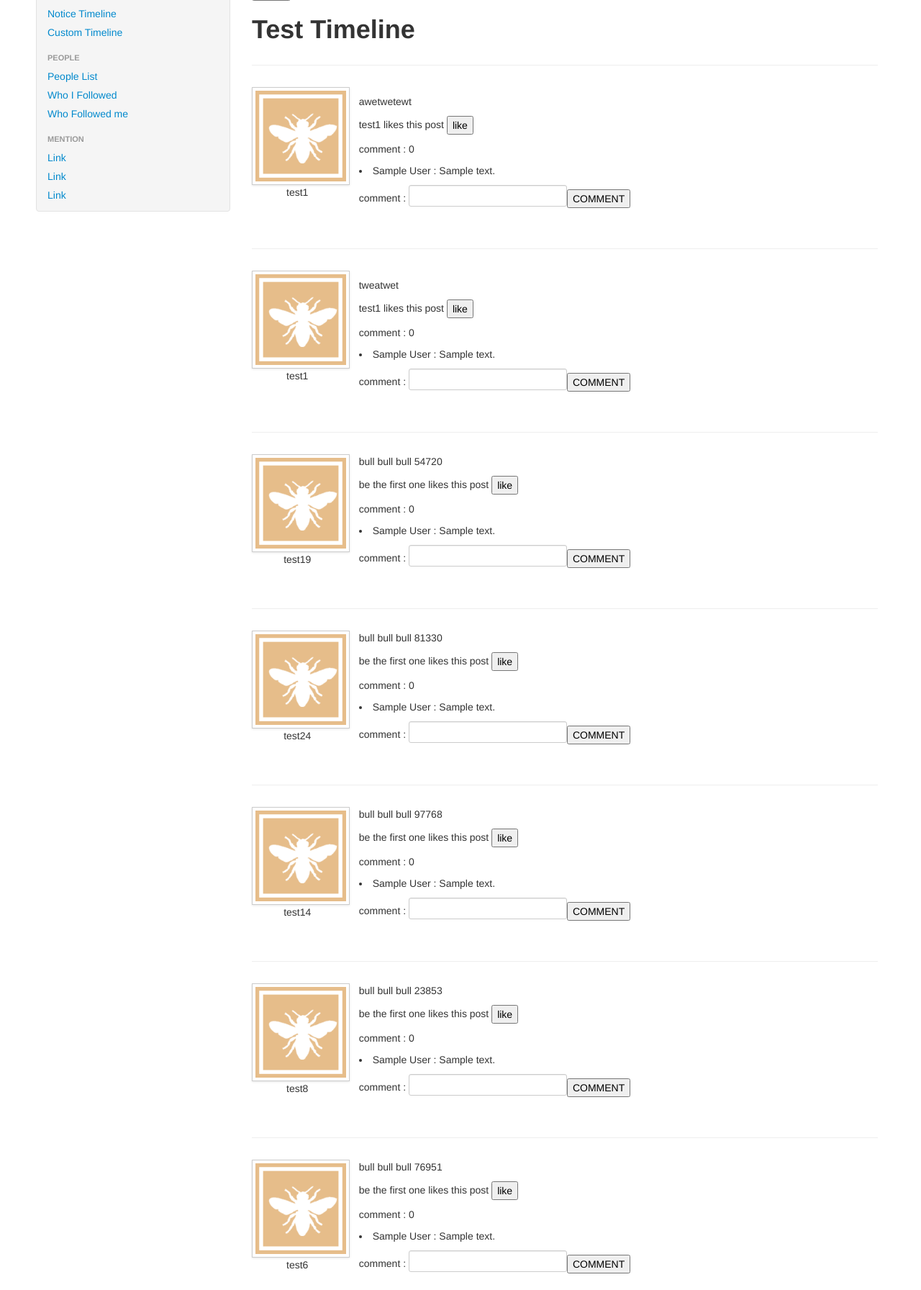
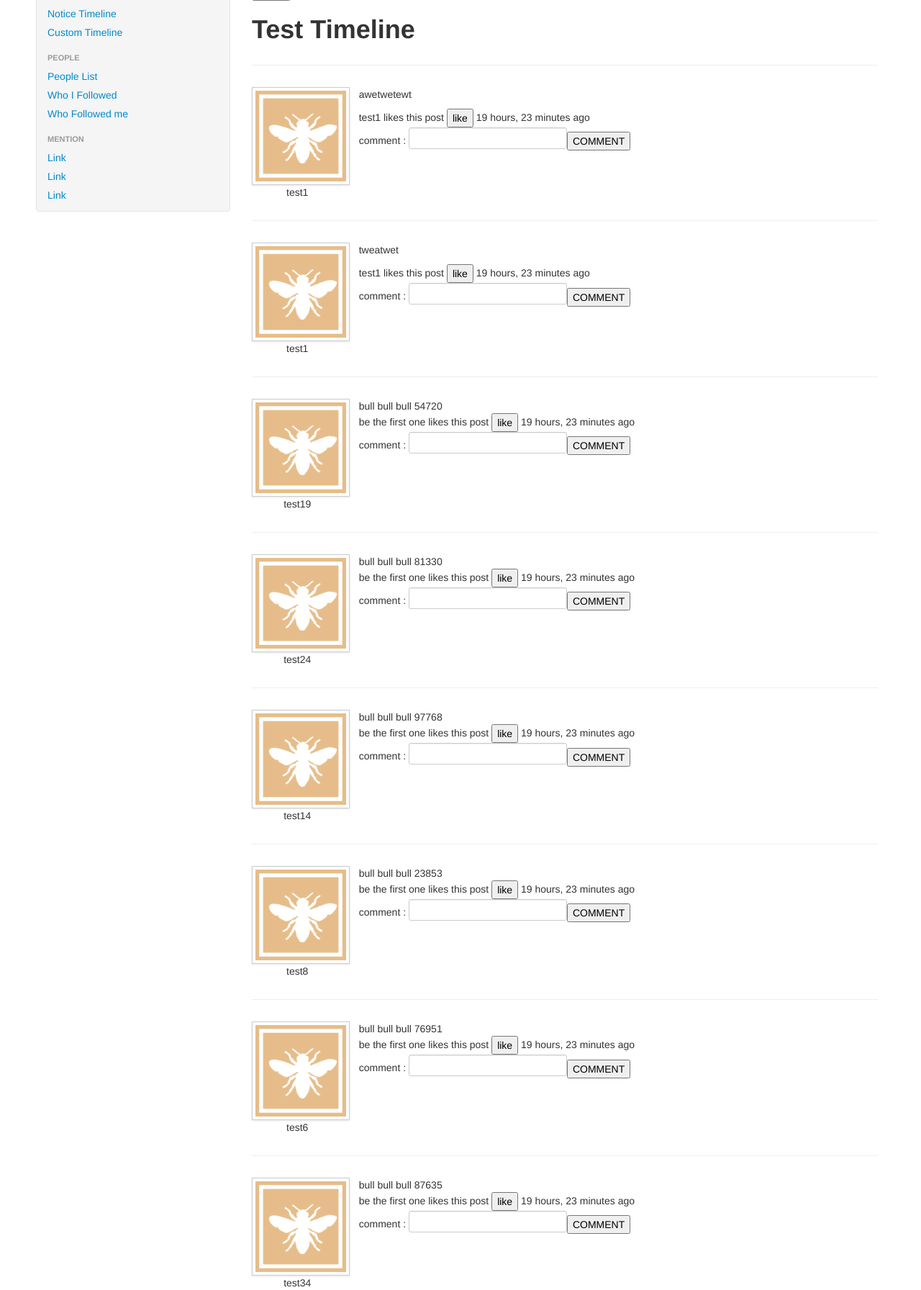
Before and after one commit to afool/hive, a Django app: template hive/html/templates/timelines/timeline_view.html in a window 1280 px wide. Shown: the part 237-2029 px from the top of the page at 72% size. Run offline with Django 3.2, Linux system fonts and the light colour scheme; the template is opened without the code that fills it: values that come from a table or form of the project are taken from there, others are empty; data comes from the database, SQL or seed files in the repository; tables that the repository leaves empty hold one stand-in row (values such as "Sample post"); parts of the project's set-up code (start-up, migrations or seed data) failed here and were passed over.

Commit message:
add times ago to post

```diff
--- a/hive/html/templates/posts/post_render.html
+++ b/hive/html/templates/posts/post_render.html
@@ -5,32 +5,37 @@
 	{{ post.author }}
 	</div>
 	<div class="span10">
-		<p>
+		<div class="post">
 		<!-- TO DO : using autoescape off is not safe,
 		 check whether post.contents is safe when User posts post-->
 				{% autoescape off %}
 				{{ post.contents }}
 				{% endautoescape %}
-		</p>
-		<p>
+		</div>
+		<div class="like_button_comment_button_container">
 			{{ post.render_liker_list }}
 			{% if is_liked %}
 				<a href='/posts/{{post.id}}/on_unliked/'><button>unlike!</button></a>
 			{% else %}
 				<a href='/posts/{{post.id}}/on_liked/'><button>like</button></a>
 			{% endif %}
-		</p>
+			{{ post.create_time|timesince }} ago
+		</div>
+		<div class="comment_container">
+			{% if post.comments_count > 0 %}
 			<p>comment : {{ post.comments_count }}</p>
-		<p>
+			<ul>
 				{% for comment in comment_list %}
 					<li>{{ comment.get_rendered }}</li>
 				{% endfor %}
-		</p>
-
+			</ul>
+			{% endif %}
+		</div>
+		<div class="comment_form_container">
 			<!-- Comment Form -->
-		<form action="/posts/create_comment/{{ timeline.post.id }}/" method="post">{% csrf_token %}
+			<form action="/posts/create_comment/{{ post.id }}/" method="post">{% csrf_token %}
 				</t>comment : <input type="text" name="comment_text"><input type="submit" value="COMMENT">
 			</form>
-		</hr>
 		</div>
 	</div>
+</div>
```
Lines whose indentation alone changed are shown as unchanged.
